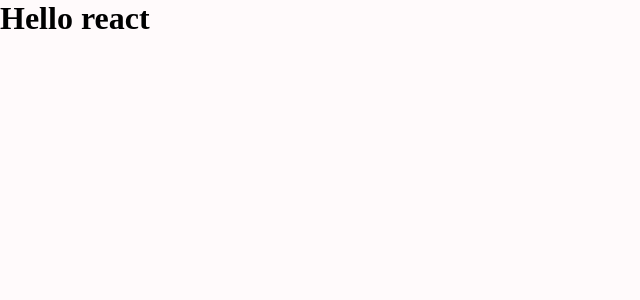
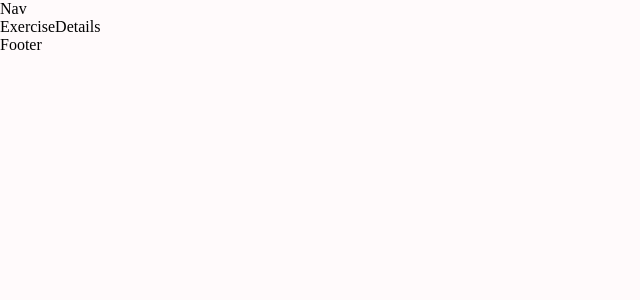
Before and after one commit to Hussein-omar-osman/fitness-web-app, a React (Create React App) app: page /exercise/1 in a window 1280 px wide. Shown: the top 300 px of the page, without its empty margins (0-640 px from the left). Built offline with nearby package versions, Linux system fonts and the light colour scheme.

Commit message:
creating the basic routing

```diff
--- a/src/App.js
+++ b/src/App.js
@@ -1,11 +1,22 @@
 import React from 'react';
+import { Route, Routes } from 'react-router-dom';
+import { Box } from '@mui/material';
+import Navbar from './componets/Navbar';
+import Home from './pages/Home';
+import ExerciseDetails from './pages/ExerciseDetails';
+import Footer from './componets/Footer';
 import './App.css';
 
 function App() {
   return (
-    <div className='App'>
-      <h1>Hello react</h1>
-    </div>
+    <Box width='400px' sx={{ width: { xl: '1488px' } }} m='auto'>
+      <Navbar />
+      <Routes>
+        <Route path='/' element={<Home />} />
+        <Route path='/exercise/:id' element={<ExerciseDetails />} />
+      </Routes>
+      <Footer />
+    </Box>
   );
 }
 
--- /dev/null
+++ b/src/componets/Footer.js
@@ -0,0 +1,7 @@
+import React from 'react';
+
+const Footer = () => {
+  return <div>Footer</div>;
+};
+
+export default Footer;
--- /dev/null
+++ b/src/componets/Navbar.js
@@ -0,0 +1,7 @@
+import React from 'react';
+
+const Navbar = () => {
+  return <div>Nav</div>;
+};
+
+export default Navbar;
--- a/src/index.js
+++ b/src/index.js
@@ -1,10 +1,13 @@
 import React from 'react';
 import ReactDOM from 'react-dom/client';
 import App from './App';
+import { BrowserRouter } from 'react-router-dom';
 
 const root = ReactDOM.createRoot(document.getElementById('root'));
 root.render(
   <React.StrictMode>
-    <App />
+    <BrowserRouter>
+      <App />
+    </BrowserRouter>
   </React.StrictMode>
 );
--- /dev/null
+++ b/src/pages/ExerciseDetails.js
@@ -0,0 +1,7 @@
+import React from 'react';
+
+const ExerciseDetails = () => {
+  return <div>ExerciseDetails</div>;
+};
+
+export default ExerciseDetails;
--- /dev/null
+++ b/src/pages/Home.js
@@ -0,0 +1,7 @@
+import React from 'react';
+
+const Home = () => {
+  return <div>Home</div>;
+};
+
+export default Home;
```
